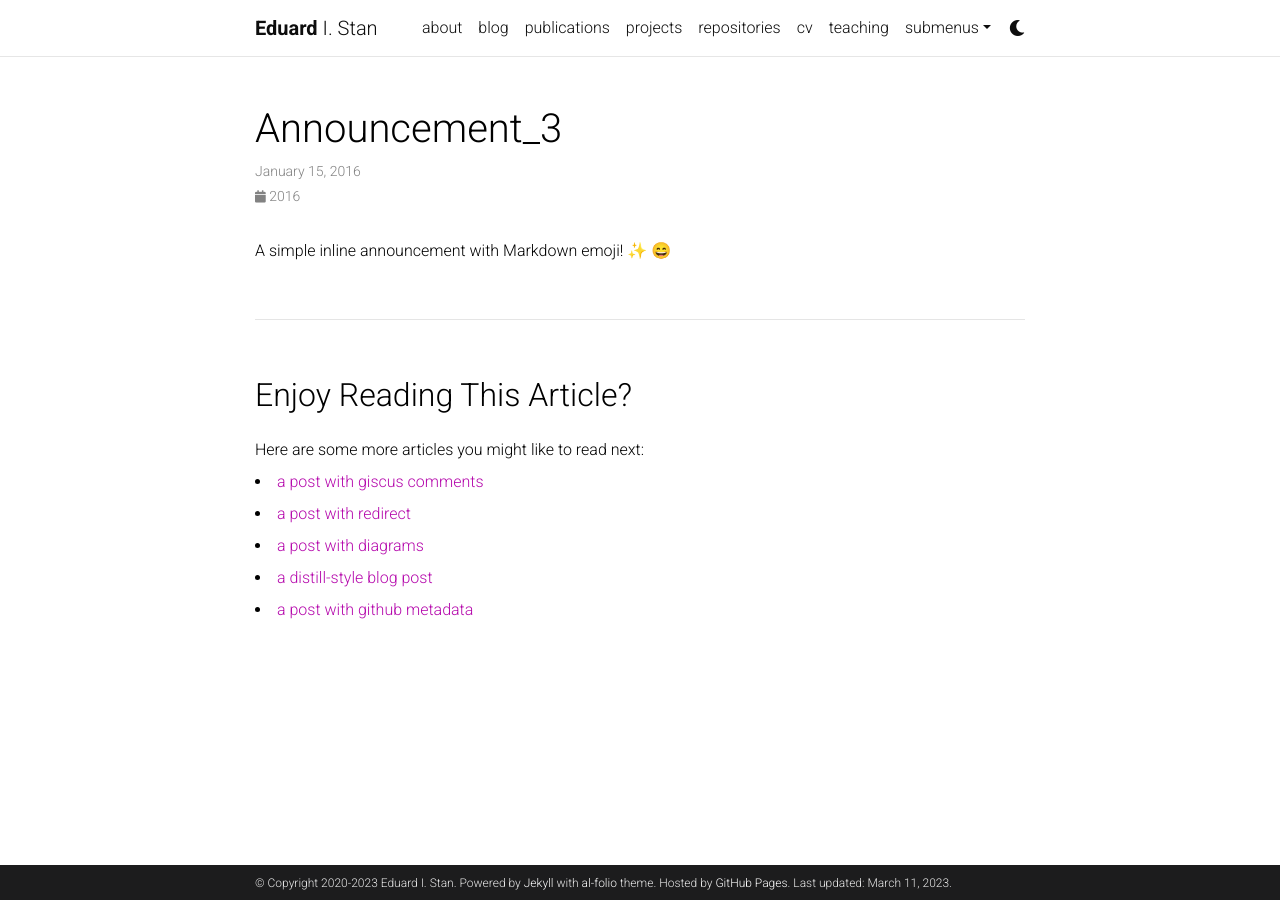
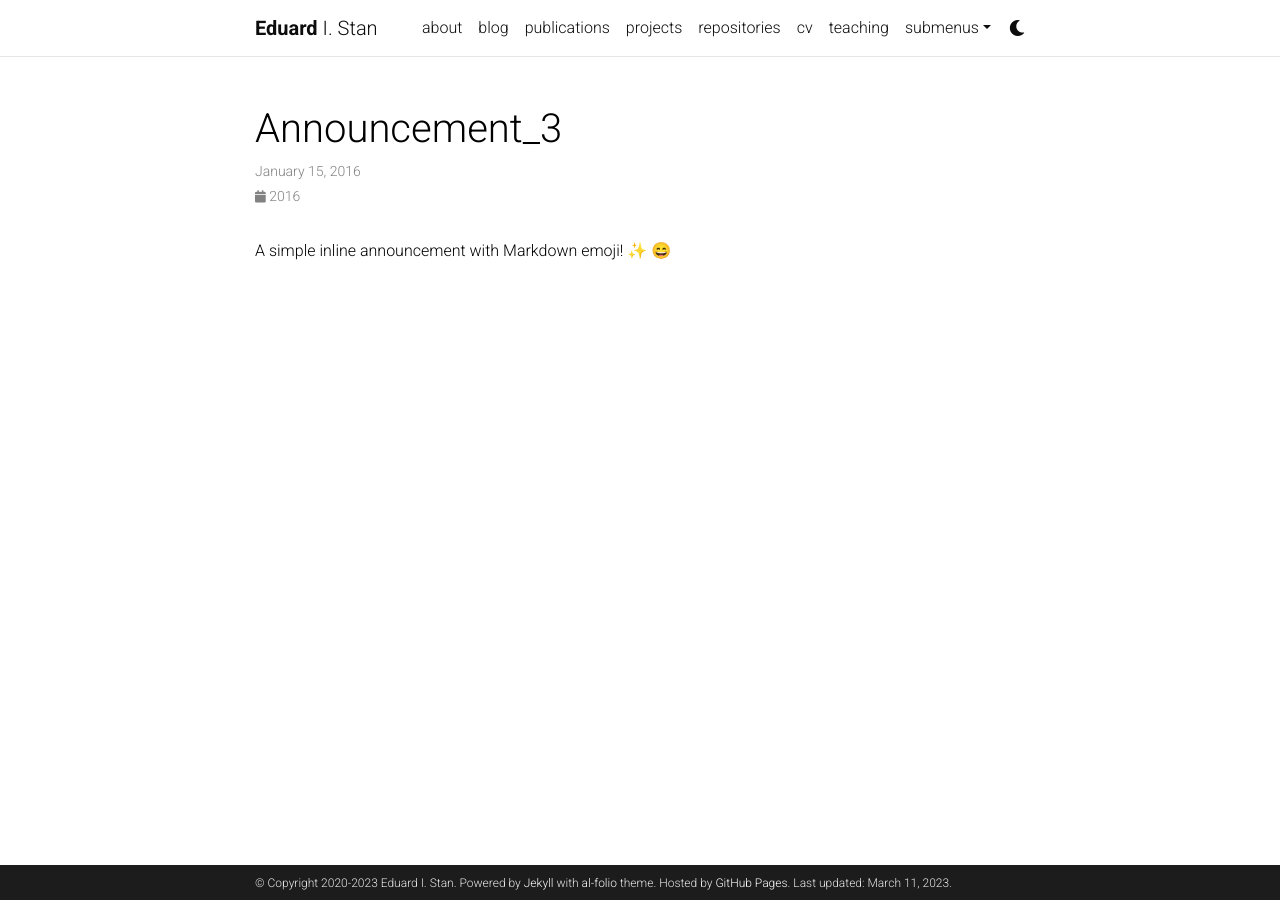
Before and after one commit to eduardstan/eduardstan.github.io, a Jekyll site: the page built from _news/announcement_3.md, in a window 1280 px wide. Built offline with Jekyll 4.4.1, drawn with Linux system fonts in a browser that asks for light colours; emoji names are drawn with the system emoji font; comment, search, counter and statistics services are not loaded; a style sheet for code colours, icons or effects is not loaded.

```diff
--- a/_config.yml
+++ b/_config.yml
@@ -126,7 +126,7 @@
   enabled: true
 
 related_blog_posts:
-  enabled: true
+  enabled: false
   max_related: 5
 
 # Giscus comments (RECOMMENDED)
@@ -170,7 +170,7 @@
     output: true
     permalink: /projects/:path/
 
-news_scrollable: true # adds a vertical scroll bar if there are more than 3 news items
+news_scrollable: false # adds a vertical scroll bar if there are more than 3 news items
 news_limit: 5 # leave blank to include all the news in the `_news` folder
 
 # -----------------------------------------------------------------------------
```
